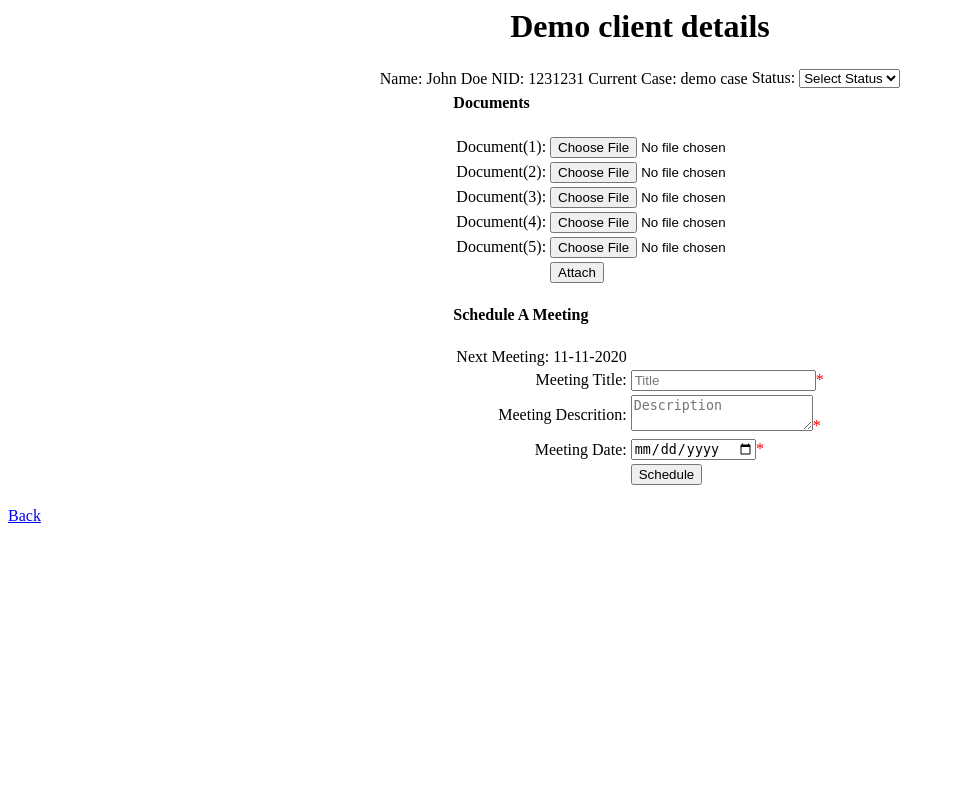
After one commit to fffffatah/Justice_for_Managing_Cases, a PHP site: page /pages/lawyer/clientdetails.php in a window 1280 px wide. The commit adds this page. Shown: the whole page, without its empty margins (0-955 px from the left). Run offline with PHP 8.4, Linux system fonts and the light colour scheme.

Commit message:
complete client details page

```diff
--- /dev/null
+++ b/pages/lawyer/clientdetails.php
@@ -0,0 +1,95 @@
+<?php
+    include_once "../../php_codes/lawyer_clientdetails_validation.php";
+    if(!isset($_COOKIE["login_email"])){
+		//header("Location: ../landing.php");
+	}
+?>
+<html>
+    <head>
+        <title>Lawyer - Client Details</title>
+    </head>
+    <body>
+        <center>
+        <table id="clientdetails-style">
+            <h1>Demo client details</h1>
+            <tr>
+                <td>Name: John Doe</td>
+                <td>NID: 1231231</td>
+                <td>Current Case: demo case</td>
+                <td>Status:
+                    <select name="client_status">
+                        <option disabled selected>Select Status</option>
+                        <option>Active</option>
+                        <option>Inactive</option>
+                    </select>
+                </td>
+            </tr>
+        </table>
+        <table>
+            <tr>
+                <td>
+                    <form action="" method="POST">
+                        <table id="attach-doc-style">
+                            <h4>Documents</h4>
+                            <tr>
+                                <td>Document(1):</td>
+                                <td><input type="file"></td>
+                            </tr>
+                            <tr>
+                                <td>Document(2):</td>
+                                <td><input type="file"></td>
+                            </tr>
+                            <tr>
+                                <td>Document(3):</td>
+                                <td><input type="file"></td>
+                            </tr>
+                            <tr>
+                                <td>Document(4):</td>
+                                <td><input type="file"></td>
+                            </tr>
+                            <tr>
+                                <td>Document(5):</td>
+                                <td><input type="file"></td>
+                            </tr>
+                            <tr>
+                                <td><!--EMPTY--></td>
+                                <td><input type="submit" name="attach_doc_button" value="Attach"></td>
+                            </tr>
+                        </table>
+                    </form>
+                </td>
+            </tr>
+            <tr>
+                <td>
+                    <form action="" method="POST">
+                        <table id="meeting-box-style">
+                            <h4>Schedule A Meeting</h4>
+                            <tr>
+                                <td>Next Meeting: 11-11-2020</td>
+                                <td><!--EMPTY--></td>
+                            </tr>
+                            <tr>
+                                <td align="right">Meeting Title:</td>
+                                <td align="left"><input type="text" name="meeting_title" placeholder="Title" value="<?php echo $meeting_title;?>"><span style="color:red;">*<?php echo $err_meeting_title;?></td>
+                            </tr>
+                            <tr>
+                                <td align="right">Meeting Descrition:</td>
+                                <td align="left"><textarea name="meeting_description" placeholder="Description" value="<?php echo $meeting_description;?>"></textarea><span style="color:red;">*<?php echo $err_meeting_description;?></td>
+                            </tr>
+                            <tr>
+                                <td align="right">Meeting Date:</td>
+                                <td align="left"><input type="date" name="meeting_date"><span style="color:red;">*<?php echo $err_meeting_date;?></td>
+                            </tr>
+                            <tr>
+                                <td><!--EMPTY--></td>
+                                <td><input type="submit" name="schedule_meeting_button" value="Schedule"></td>
+                            </tr>
+                        </table>
+                    </form>
+                </td>
+            </tr>
+        </table>
+        </center>
+        <a href="clients.php">Back</a>
+    </body>
+</html>
--- /dev/null
+++ b/php_codes/lawyer_clientdetails_validation.php
@@ -0,0 +1,37 @@
+<?php
+    $meeting_title="";
+    $err_meeting_title="";
+    $meeting_description="";
+    $err_meeting_description="";
+    $meeting_date="";
+    $err_meeting_date="";
+    $hasError=false;
+
+    if(isset($_POST["schedule_meeting_button"])){
+        if(empty($_POST["meeting_title"])){
+            $err_meeting_title="Meeting Title Required";
+            $hasError=true;
+        }
+        else{
+            $meeting_title=htmlspecialchars($_POST["meeting_title"]);
+        }
+        if(empty($_POST["meeting_description"])){
+            $err_meeting_description="Meeting Description Required";
+            $hasError=true;
+        }
+        else{
+            $meeting_description=htmlspecialchars($_POST["meeting_description"]);
+        }
+        if(!isset($_POST["meeting_date"])){
+            $err_meeting_date="Meeting Date Required";
+            $hasError=true;
+        }
+        else{
+            $meeting_date=$_POST["meeting_date"];
+        }
+
+        if(!$hasError){
+            //SCHEDULE A MEETING
+        }
+    }
+?>
```
Also changed, not shown: pages/lawyer/clients.php (+8 -6 lines).
